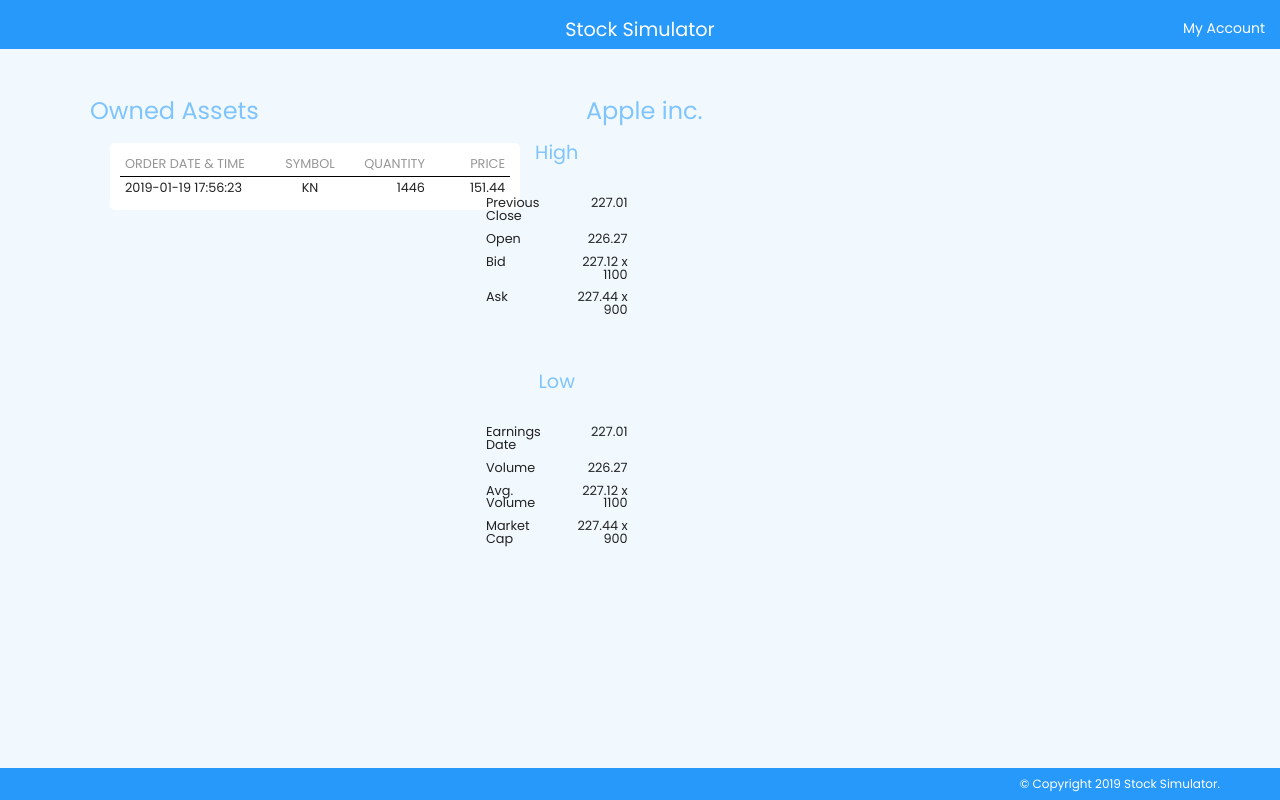
After one commit to jrgabler/stock-simulator, a Flask app: page / in a window 1280 px wide. The commit adds this page. Run offline with Flask 2, Linux system fonts and the light colour scheme; parts of the project's set-up code (start-up, migrations or seed data) failed here and were passed over.

Commit message:
Added home and market page

```diff
--- a/src/main.py
+++ b/src/main.py
@@ -46,6 +46,10 @@
 def index():
     return render_template("index.html.j2")
 
+@app.route("/market")
+def market():
+    return render_template("market/market.html.j2")
+
 @app.route("/login")
 def login():
     return render_template("login/login.html.j2")
--- a/src/views/static/styles/home.css
+++ b/src/views/static/styles/home.css
@@ -1,55 +1,13 @@
-.div-wrapper {
-  width: 100%;
-  display: block;
-}
+/* Stock information (center of page) */
 
-#content .div-wrapper .component {
-  width: calc(99% / 2);
-  display: inline-block;
-}
-
-.stock_info_table {
+.stock_info table {
+  background-color: transparent;
   width: 100%;
   margin-left: 0;
   margin-right: 0;
 }
 
-.stock_info_table tr {
-  width: 100%;
-  border-spacing: 10px;
-}
-
-.col-title {
-  width: 50%;
-  padding: 5px;
-}
-
-.left-align {
-  text-align: left;
-}
-
-.right-align {
-  text-align: right;
-}
-
-.center-align {
-  text-align: center;
-}
-
-.col-sm {
-  width: 80px;
-  padding: 5px;
-}
-
-.col-md {
+.stock_info table td {
   width: 150px;
   padding: 5px;
 }
-
-.col-md-4 {
-  width: calc(100% / 3);
-  padding: 0 15px;
-  margin-top: 20px;
-  display: inline-block;
-  vertical-align: top;
-}
--- a/src/views/static/styles/main.css
+++ b/src/views/static/styles/main.css
@@ -53,6 +53,26 @@
   font-weight: 400;
 }
 
+h3 {
+  font-size: 1.2em;
+  color: #7FC4FD;
+  font-weight: 300;
+}
+
+h4 {
+  font-size: 1em;
+  color: #484848;
+  font-weight: 200;
+}
+
+h5 {
+  font-size: 0.8em;
+  color: #000;
+  font-weight: 100;
+  opacity: 70%;
+}
+
+
 .headline {
   font-size: 3em; /* 48pt */
   font-weight: bold;
@@ -79,6 +99,37 @@
 .eyebrow { /** 12pt **/
   text-transform: uppercase;
   font-size: 0.75em;
+}
+
+/***********************************/
+/***********************************/
+/* content wrapper */
+/***********************************/
+/***********************************/
+
+.content-wrapper {
+  background: #FFF;
+  margin: 0;
+  padding: 10px;
+}
+
+
+/***********************************/
+/***********************************/
+/* text align */
+/***********************************/
+/***********************************/
+
+.left-align {
+  text-align: left;
+}
+
+.right-align {
+  text-align: right;
+}
+
+.center-align {
+  text-align: center;
 }
 
 /***********************************/
@@ -183,6 +234,50 @@
 
 /***********************************/
 /***********************************/
+/* column styles */
+/***********************************/
+/***********************************/
+
+.col-sm {
+  width: 80px;
+  padding: 5px;
+}
+
+.col-md {
+  width: 150px;
+  padding: 5px;
+}
+
+.col-split-3 {
+  width: calc(100% / 3);
+  padding: 0 15px;
+  margin-top: 20px;
+  display: inline-block;
+  vertical-align: top;
+}
+
+.col-split-2 {
+  width: calc(99% / 2);
+  margin-top: 20px;
+  display: inline-block;
+  vertical-align: top;
+}
+
+
+/***********************************/
+/***********************************/
+/* div styles */
+/***********************************/
+/***********************************/
+
+.center-div {
+  margin: 0 auto;
+  width: 60%;
+}
+
+
+/***********************************/
+/***********************************/
 /** TABLET styles */
 /***********************************/
 /***********************************/
--- a/src/views/templates/header-footer/header.html.j2
+++ b/src/views/templates/header-footer/header.html.j2
@@ -1,6 +1,6 @@
 <header>
   <ul class="menu-list">
-    <li><a class="logo" href="/">Stock Simulator<a/></li>
-    <li><a class="menu-item" href="/account">My Account<a/></li>
+    <li><a class="logo" href="/">Stock Simulator</a></li>
+    <li><a class="menu-item" href="/account">My Account</a></li>
   </ul>
 </header>
--- /dev/null
+++ b/src/views/templates/home/home-content.html.j2
@@ -0,0 +1,65 @@
+{% block content %}
+
+<div class="col-split-3">
+    <h2>Owned Assets</h2>
+    <table id="my_asset_table" cellspacing="0">
+        <thead>
+            <th class="col-md left-align">ORDER DATE & TIME</th>
+            <th class="col-sm center-align">SYMBOL</th>
+            <th class="col-sm right-align">QUANTITY</th>
+            <th class="col-sm right-align">PRICE</th>
+        </thead>
+        <tr>
+            <td class="col-md left-align">2019-01-19 17:56:23</td>
+            <td class="col-sm center-align">KN</td>
+            <td class="col-sm right-align">1446</td>
+            <td class="col-sm right-align">151.44</td>
+        </tr>
+    </table>
+</div>
+<div class="col-split-3">
+    <h2 class="center-align">Apple inc.</h2>
+    <div class="col-split-2 stock_info">
+        <h3 class="center-align">High</h3>
+        <table>
+            <tr>
+                <td>Previous Close</td>
+                <td class="right-align">227.01</td>
+            </tr>
+            <tr>
+                <td>Open</td>
+                <td class="right-align">226.27</td>
+            </tr>
+            <tr>
+                <td>Bid</td>
+                <td class="right-align">227.12 x 1100</td>
+            </tr>
+            <tr>
+                <td>Ask</td>
+                <td class="right-align">227.44 x 900</td>
+            </tr>
+        </table>
+    </div>
+    <div class="col-split-2 stock_info">
+        <h3 class="center-align">Low</h3>
+        <table>
+            <tr>
+                <td>Earnings Date</td>
+                <td class="right-align">227.01</td>
+            </tr>
+            <tr>
+                <td>Volume</td>
+                <td class="right-align">226.27</td>
+            </tr>
+            <tr>
+                <td>Avg. Volume</td>
+                <td class="right-align">227.12 x 1100</td>
+            </tr>
+            <tr>
+                <td>Market Cap</td>
+                <td class="right-align">227.44 x 900</td>
+            </tr>
+        </table>
+    </div>
+</div>
+{% endblock %}
```
Also changed, not shown: src/views/static/styles/market.css (added, +14 -0 lines), src/views/templates/market/market.html.j2 (added, +47 -0 lines).
